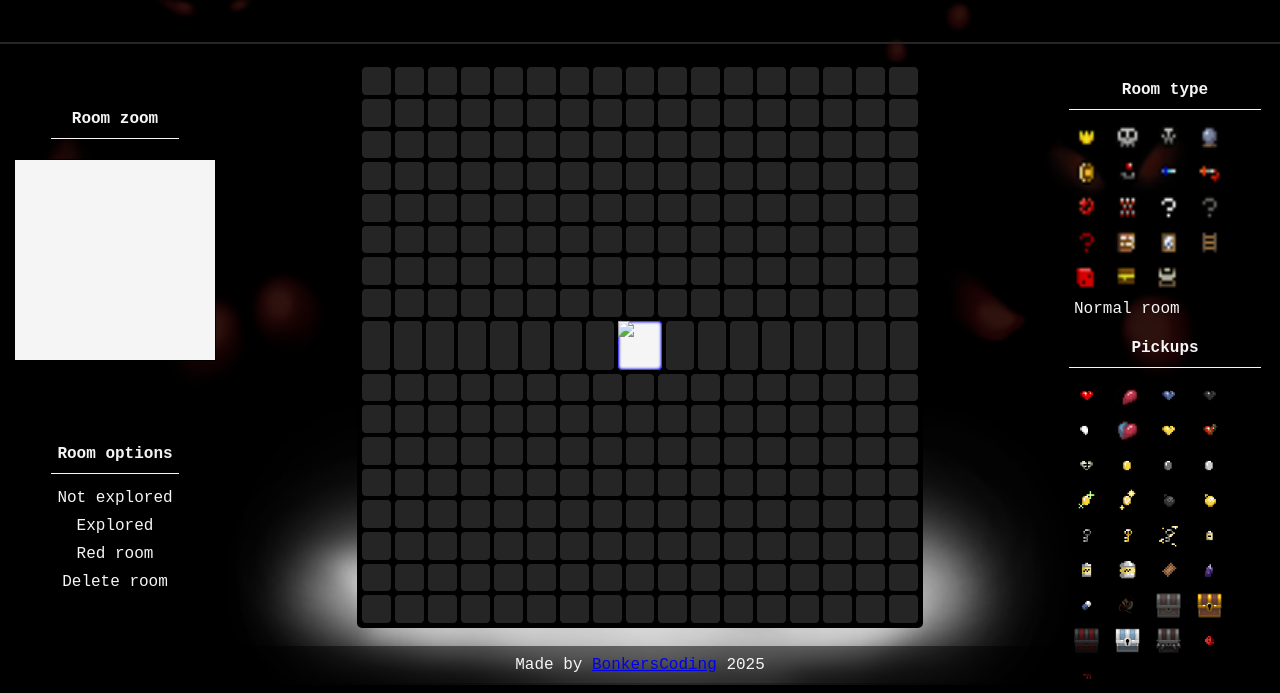
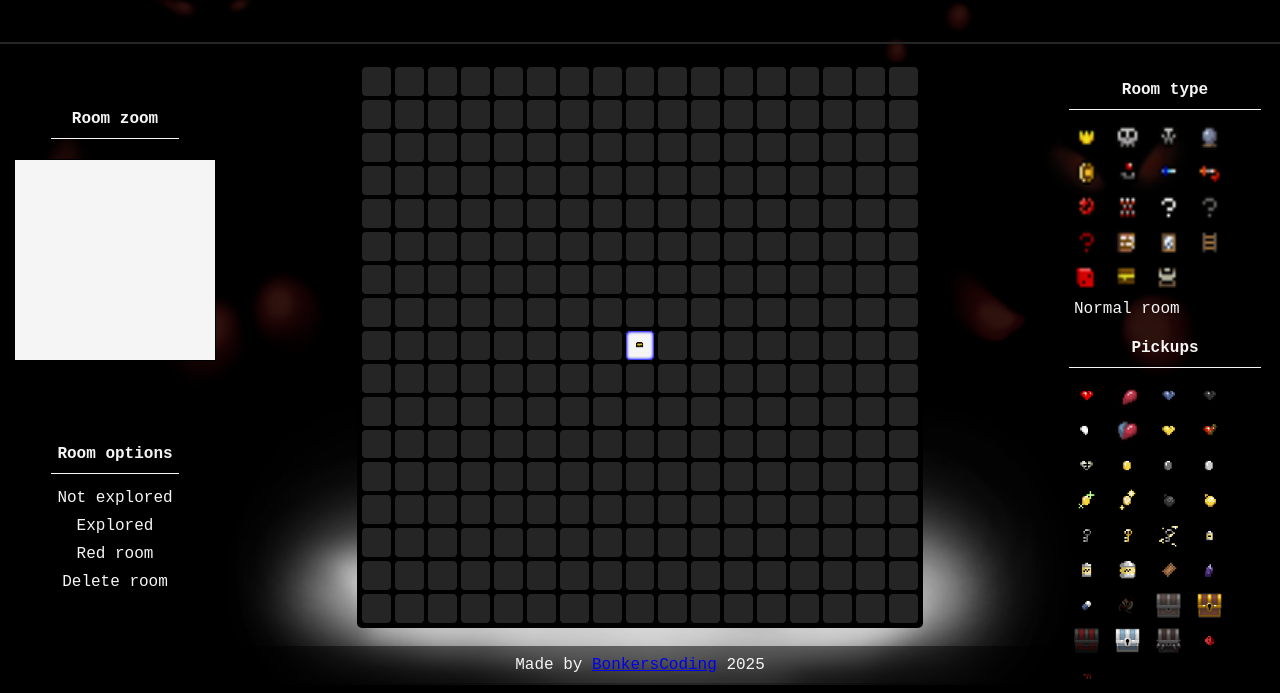
Before and after one commit to BonkersCoding/boi-assistant, a plain HTML site: page index.html in a window 1280 px wide. Both pictures are taken after a click on the button 1130 px from the left and 393 px from the top of the page. Shown: the part 116-809 px from the top of the page. Drawn offline with Linux system fonts and the light colour scheme.

Commit message:
Fix resizing of grid when adding icons to pixels

```diff
--- a/javascript.js
+++ b/javascript.js
@@ -44,10 +44,10 @@ right.addEventListener('click', (e)=>{
 })
 
 function addIcon(target) {
+    let location = target.src;
     let icon = document.createElement("img");
-    let iconName = target.id;
-    let folder = icon.closest(".rooms") || icon.closest(".pickups");
-    icon.src = `./imgs/${folder}/${iconName}.webp`    /*/imgs/rooms/vault.webp  ||  ./imgs/pickups/red-heart.webp" */
+    icon.src = location;
+    icon.classList.add("on-grid");
     targetPixel.appendChild(icon);
 }
 
--- a/style.css
+++ b/style.css
@@ -77,7 +77,7 @@ header {
 .container {
     display: flex;
     flex-direction: column;
-    min-height: 70vh;
+    height: 70vh;
     flex-grow: 1;
     aspect-ratio: 1 / 1;
     flex-shrink: 0.5;
@@ -90,16 +90,33 @@ header {
 .row {
     display:flex;
     flex-direction: row;
-    flex-grow: 1;
+    flex: 1;
+    min-height: 0;
 }
 
 
 .pixel {
+    display: flex;
+    flex-wrap: wrap;
     margin: 1px;
-    flex-grow: 1;
+    flex: 1;
+    aspect-ratio: 1 / 1;
     border: 1px solid black;
     border-radius: 5px;
     background-color: rgb(37, 37, 37);
+    overflow: hidden;
+    align-items: center;
+    justify-content: center;
+}
+
+.pixel img {
+    object-fit: contain;
+    aspect-ratio: 1 / 1;
+    max-width: 25%;
+    max-height: 25%;
+    display: block;
+    margin: 0;
+    padding: 0;
 }
 
 
```
